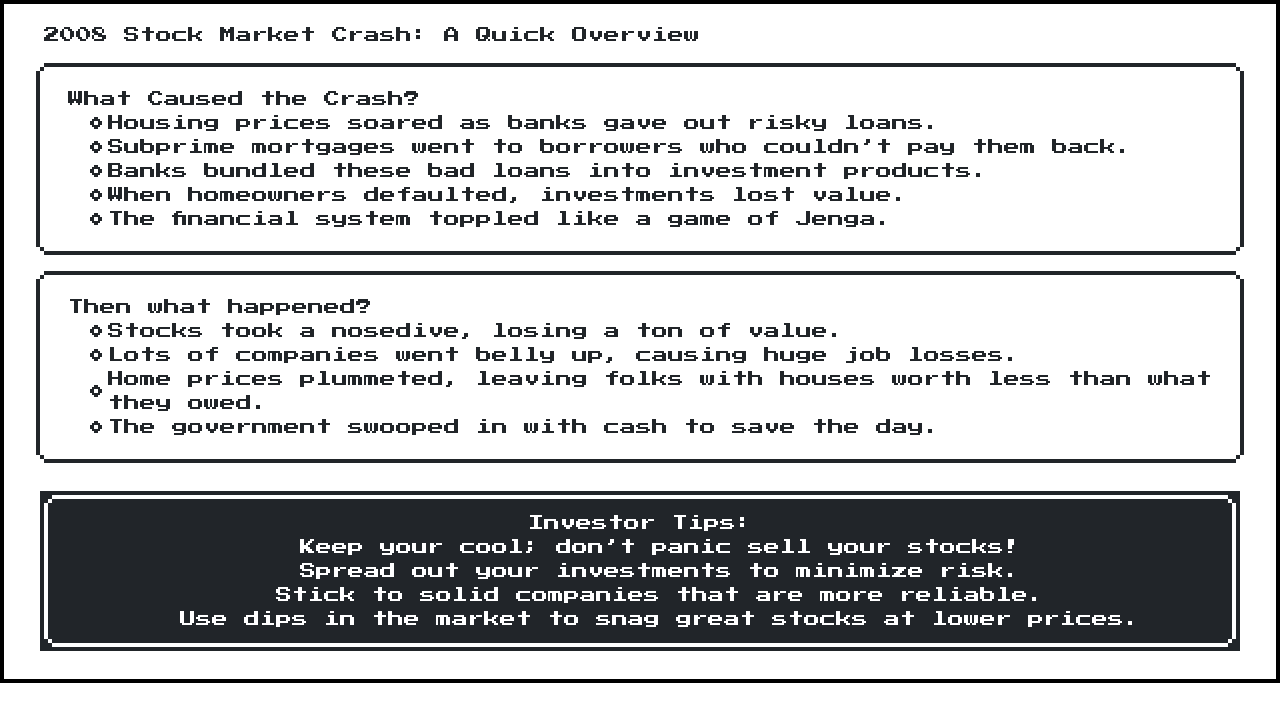
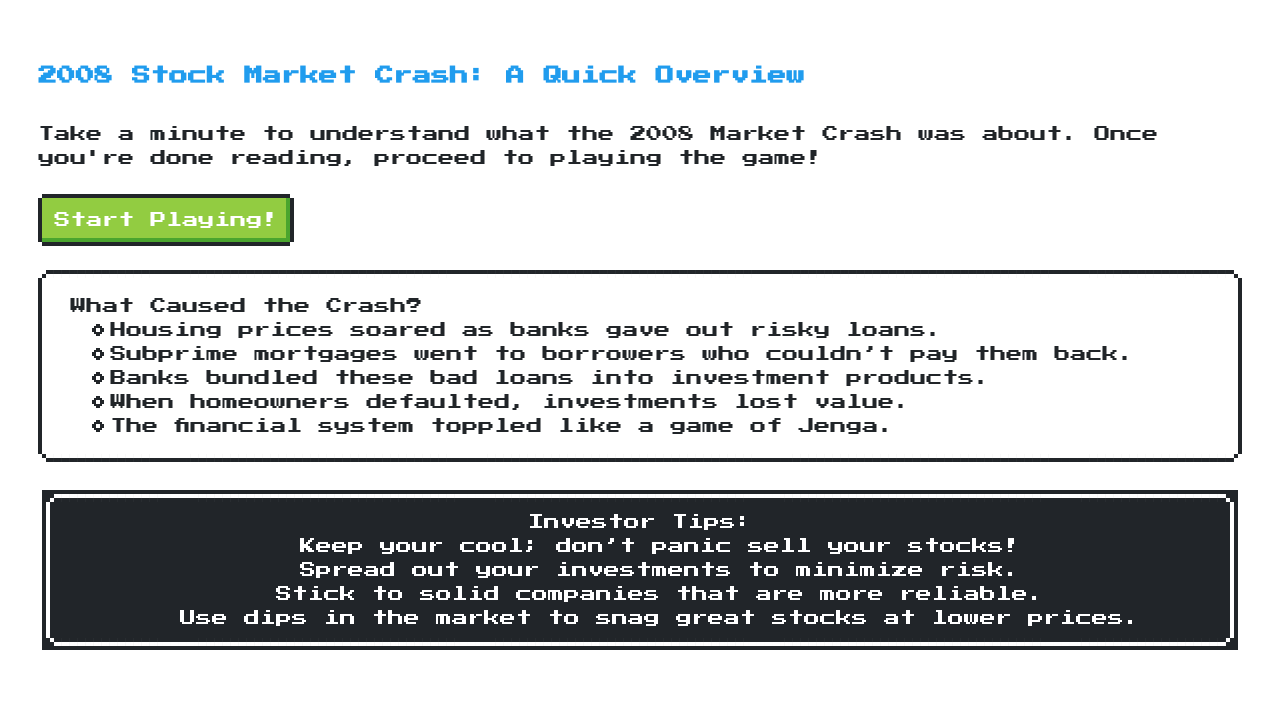
Before and after one commit to aditikilledar/StonksQuest, a React (Create React App) app in the folder my-stonks/: page /scenario-one in a window 1280 px wide. Shown: the top 722 px of the page. Built offline with nearby package versions, Linux system fonts and the light colour scheme.

Commit message:
info page update

```diff
--- a/my-stonks/src/App.tsx
+++ b/my-stonks/src/App.tsx
@@ -24,6 +24,7 @@ const App: React.FC = () => {
           <Route path="/" element={<Home onScenarioSelect={() => { }} onTest={() => { }} />} />
           {/* The ScenarioOne component will be shown when navigating to /scenario-one */}
           <Route path="/scenario-one" element={<ScenarioOneInfo />} />
+          <Route path="/market-crash" element={<FinancialCrisisScenario />} />
           {/* <Route path="/" */}
         </Routes>
       </div>
--- a/my-stonks/src/scenarios/infos/Info.css
+++ b/my-stonks/src/scenarios/infos/Info.css
@@ -1,4 +1,8 @@
 /* src/App.css */
+
+.padded {
+    padding: 3%;
+}
 
 .container {
     display: grid;
@@ -59,8 +63,12 @@
 
 .grid-container {
     display: grid;
-    grid-template-columns: repeat(1, 1fr);
+    /* grid-template-columns: repeat(1, 1fr); */
     /* Create two equal columns */
     gap: 16px;
     /* Space between grid items */
 }
+
+.ul {
+    font: 'VT323';
+}
--- a/my-stonks/src/scenarios/infos/ScenarioOneInfo.tsx
+++ b/my-stonks/src/scenarios/infos/ScenarioOneInfo.tsx
@@ -2,14 +2,26 @@ import 'nes.css/css/nes.min.css';
 import './Info.css';
 import Portfolio from '../../components/Portfolio';
 import BuyStock from '../../components/BuyStock';
+import { useNavigate } from 'react-router-dom'; // Import useNavigate
+
 
 function ScenarioOneInfo() {
+    const navigate = useNavigate(); // Initialize the navigate function
     return (
-        <div className="nes-container with-title">
+        <div className="padded">
             <br></br>
-            <p className='title'>2008 Stock Market Crash: A Quick Overview</p>
+            <h3 className="nes-text is-primary">2008 Stock Market Crash: A Quick Overview</h3>
+            <br></br>
+            Take a minute to understand what the 2008 Market Crash was about.
+            Once you're done reading, proceed to playing the game!
 
-            <div className="grid-container">
+            <br></br>
+            <br></br>
+
+            <button type="button" className="nes-btn is-success" onClick={() => navigate('/market-crash')}>Start Playing! </button>
+            <br></br>
+            <br></br>
+            <div>
                 <div className="nes-container is-rounded">
                     What Caused the Crash?
                     <ul className='nes-list is-circle'>
@@ -22,7 +34,8 @@ function ScenarioOneInfo() {
 
                 </div>
 
-                <div className="nes-container is-rounded">
+
+                {/* <div className="nes-container is-rounded">
                     Then what happened?
                     <ul className='nes-list is-circle'>
                         <li>Stocks took a nosedive, losing a ton of value.</li>
@@ -30,7 +43,7 @@ function ScenarioOneInfo() {
                         <li>Home prices plummeted, leaving folks with houses worth less than what they owed.</li>
                         <li>The government swooped in with cash to save the day.</li>
                     </ul>
-                </div>
+                </div> */}
             </div>
             <br></br>
             <div className="nes-container is-rounded is-dark is-centered">
```
